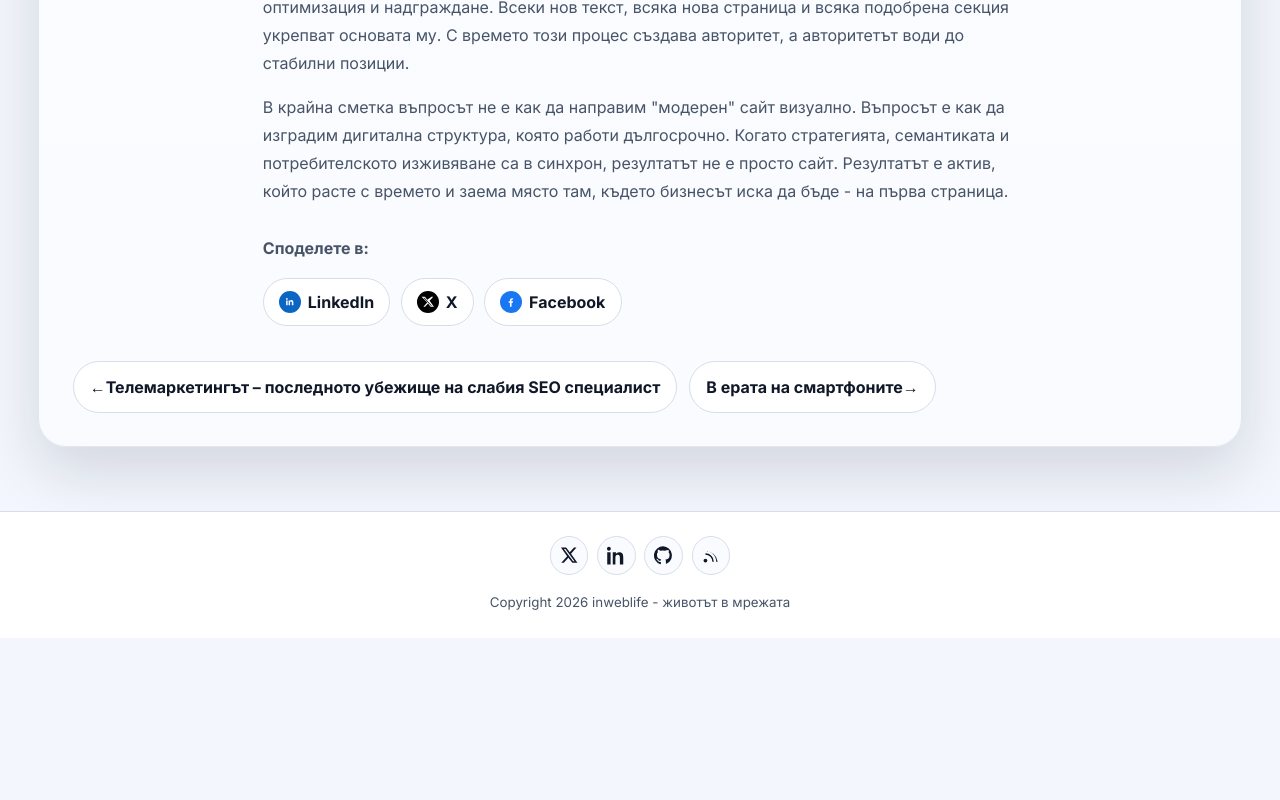
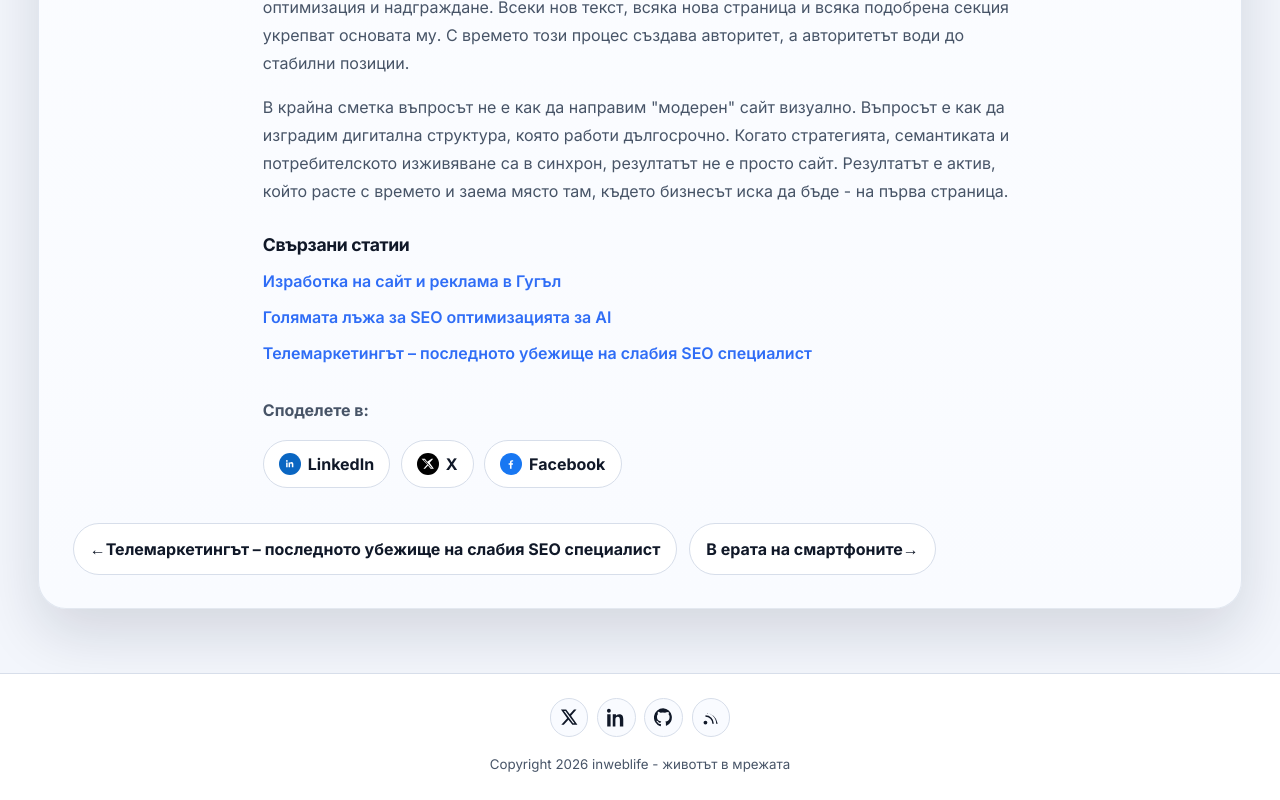
Before and after one commit to inweblife/inweblife, a Next.js app: page /modern-site in a window 1280 px wide. Shown: the part 2940-3740 px from the top of the page. Before the commit the page ends 3578 px from the top, so only its background shows below. Built offline with nearby package versions, Linux system fonts and the light colour scheme.

Commit message:
added relative posts

```diff
--- /dev/null
+++ b/components/RelatedPosts.js
@@ -0,0 +1,23 @@
+import Link from "next/link";
+import { posts } from "../lib/posts";
+
+const RelatedPosts = ({ currentHref, styles }) => {
+  const related = posts.filter((p) => p.href !== currentHref).slice(0, 3);
+
+  return (
+    <section className={styles.relatedSection} aria-labelledby="related-posts-title">
+      <h2 id="related-posts-title" className={styles.relatedTitle}>Свързани статии</h2>
+      <ul className={styles.relatedList}>
+        {related.map((post) => (
+          <li key={post.href}>
+            <Link href={post.href} className={styles.relatedLink}>
+              {post.title}
+            </Link>
+          </li>
+        ))}
+      </ul>
+    </section>
+  );
+};
+
+export default RelatedPosts;
--- a/pages/blog.js
+++ b/pages/blog.js
@@ -69,7 +69,11 @@ const Blog = () => {
 
         <section className={styles.intro} aria-label="Въведение към блога">
           <p>
-            Тук публикувам практически насоки за изграждане на сайт, който е едновременно
+            Тук публикувам практически насоки за{" "}
+            <Link href="/how-to-make-site">
+              <strong>изграждане на сайт</strong>
+            </Link>
+            , който е едновременно
             технически стабилен, ясен за потребителя и разбираем за търсачките. Фокусът е върху
             реални процеси, които носят дългосрочен резултат, а не върху временни тактики.
           </p>
--- a/pages/how-to-make-site.js
+++ b/pages/how-to-make-site.js
@@ -5,6 +5,7 @@ import SeoHead from "../components/SeoHead";
 import styles from "../styles/Article.module.css";
 import ShareButtons from "../components/ShareButtons";
 import PostNavigation from "../components/PostNavigation";
+import RelatedPosts from "../components/RelatedPosts";
 import { SITE_URL } from "../lib/config";
 
 const articleSchema = {
@@ -264,6 +265,8 @@ const HowToMakeSite = () => {
             </p>
           </section>
 
+          <RelatedPosts currentHref="/how-to-make-site" styles={styles} />
+
           <ShareButtons path="/how-to-make-site" title="Как се прави сайт" styles={styles} />
 
           <PostNavigation currentHref="/how-to-make-site" styles={styles} />
--- a/pages/modern-site.js
+++ b/pages/modern-site.js
@@ -5,6 +5,7 @@ import SeoHead from "../components/SeoHead";
 import styles from "../styles/Article.module.css";
 import ShareButtons from "../components/ShareButtons";
 import PostNavigation from "../components/PostNavigation";
+import RelatedPosts from "../components/RelatedPosts";
 import { SITE_URL } from "../lib/config";
 
 const articleSchema = {
@@ -234,6 +235,8 @@ const ModernSite = () => {
             </p>
           </section>
 
+          <RelatedPosts currentHref="/modern-site" styles={styles} />
+
           <ShareButtons path="/modern-site" title="Как се прави модерен сайт" styles={styles} />
 
           <PostNavigation currentHref="/modern-site" styles={styles} />
--- a/pages/powerful-site.js
+++ b/pages/powerful-site.js
@@ -5,6 +5,7 @@ import SeoHead from "../components/SeoHead";
 import styles from "../styles/Article.module.css";
 import ShareButtons from "../components/ShareButtons";
 import PostNavigation from "../components/PostNavigation";
+import RelatedPosts from "../components/RelatedPosts";
 import { SITE_URL } from "../lib/config";
 
 const articleSchema = {
@@ -245,6 +246,8 @@ const PowerfulSite = () => {
             </p>
           </section>
 
+          <RelatedPosts currentHref="/powerful-site" styles={styles} />
+
           <ShareButtons path="/powerful-site" title="Създайте мощен сайт" styles={styles} />
 
           <PostNavigation currentHref="/powerful-site" styles={styles} />
--- a/pages/seo-fashion.js
+++ b/pages/seo-fashion.js
@@ -5,6 +5,7 @@ import SeoHead from "../components/SeoHead";
 import styles from "../styles/Article.module.css";
 import ShareButtons from "../components/ShareButtons";
 import PostNavigation from "../components/PostNavigation";
+import RelatedPosts from "../components/RelatedPosts";
 import { SITE_URL } from "../lib/config";
 
 const articleSchema = {
@@ -244,6 +245,8 @@ const SeoFashion = () => {
             </p>
           </section>
 
+          <RelatedPosts currentHref="/seo-fashion" styles={styles} />
+
           <ShareButtons path="/seo-fashion" title="В ерата на смартфоните" styles={styles} />
 
           <PostNavigation currentHref="/seo-fashion" styles={styles} />
--- a/pages/website-and-google-ads.js
+++ b/pages/website-and-google-ads.js
@@ -5,6 +5,7 @@ import SeoHead from "../components/SeoHead";
 import styles from "../styles/Article.module.css";
 import ShareButtons from "../components/ShareButtons";
 import PostNavigation from "../components/PostNavigation";
+import RelatedPosts from "../components/RelatedPosts";
 import { SITE_URL } from "../lib/config";
 
 const articleSchema = {
@@ -272,6 +273,8 @@ const WebsiteAndGoogleAds = () => {
             </p>
           </section>
 
+          <RelatedPosts currentHref="/website-and-google-ads" styles={styles} />
+
           <ShareButtons
             path="/website-and-google-ads"
             title="Изработка на сайт и реклама в Гугъл"
--- a/styles/Article.module.css
+++ b/styles/Article.module.css
@@ -160,3 +160,36 @@
   background: color-mix(in srgb, var(--accent) 10%, var(--surface));
   box-shadow: 0 24px 60px rgba(15, 23, 42, 0.14);
 }
+
+.relatedSection {
+  margin-top: clamp(1.4rem, 2.8vw, 2rem);
+  max-width: 76ch;
+  margin-left: auto;
+  margin-right: auto;
+  padding: 0 clamp(0rem, 1vw, 0.4rem);
+}
+
+.relatedTitle {
+  margin: 0 0 0.75rem;
+  font-size: 1.1rem;
+  font-weight: 700;
+}
+
+.relatedList {
+  list-style: none;
+  padding: 0;
+  margin: 0;
+  display: flex;
+  flex-direction: column;
+  gap: 0.5rem;
+}
+
+.relatedLink {
+  color: var(--accent);
+  font-weight: 600;
+  text-decoration: none;
+}
+
+.relatedLink:hover {
+  text-decoration: underline;
+}
```
Also changed, not shown: pages/about.js (+5 -2 lines), pages/ai-seo-lie.js (+7 -0 lines), pages/index.tsx (+5 -2 lines), pages/telemarketing-seo.js (+9 -2 lines).
